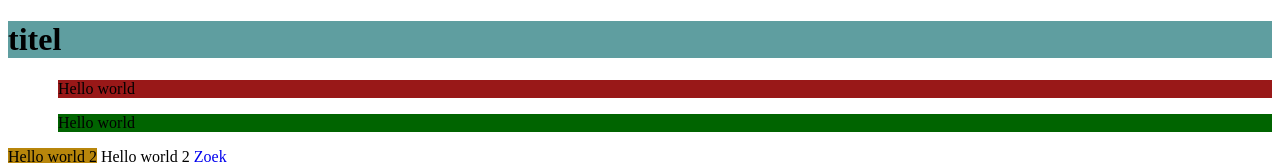
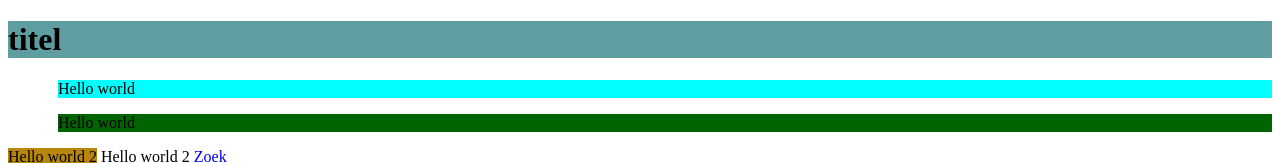
Before and after one commit to syntra-mvl-front-end-2019-2021/html-css-dieter, a plain HTML site: page LES1/index.html in a window 1280 px wide. Shown: the top 163 px of the page. Drawn offline with Linux system fonts and the light colour scheme; files that its build step writes are made by us from their sources; grey boxes are pictures that could not be loaded.

Commit message:
specificity

```diff
--- a/style.css
+++ b/LES1/style.css
@@ -2,3 +2,7 @@ p {
     margin-left: 50px;
     background-color: bisque;
 }
+
+body p {
+    background-color: cyan;
+}
```
Also changed, not shown: LES1/style2.css (renamed from style2.css).
